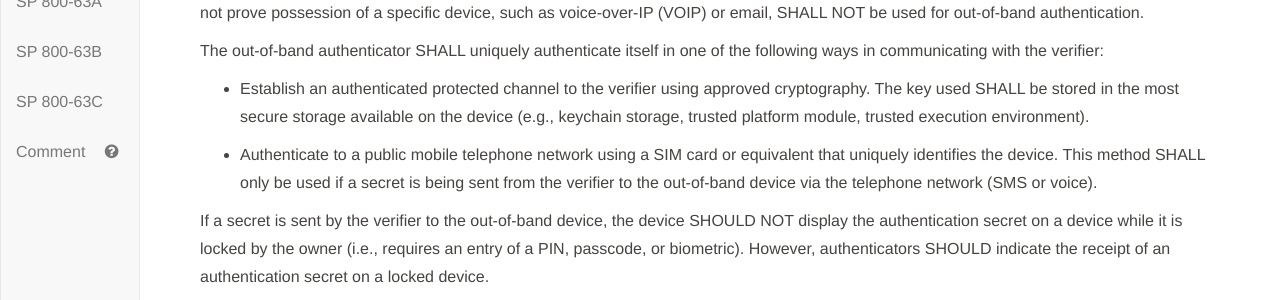
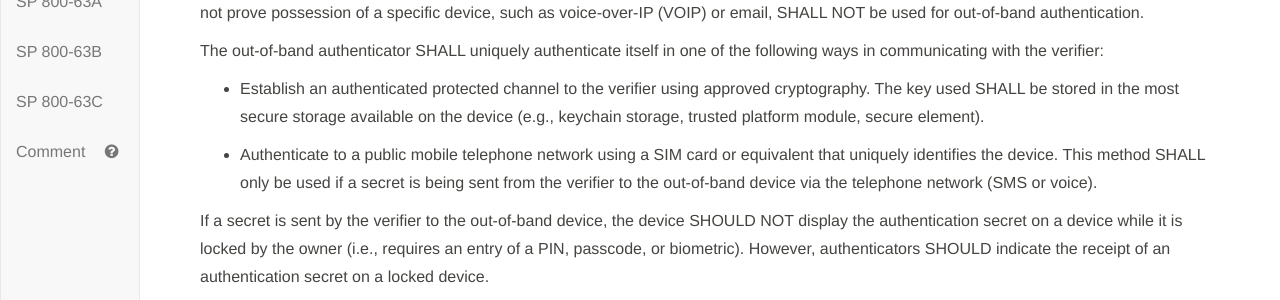
Before and after one commit to usnistgov/800-63-3, a Jekyll site: the page built from sp800-63b/sec5_authenticators.md, in a window 1280 px wide and 900 px high, scrolled down 3367 px. Shown: the part 180-480 px from the top of the window. Built offline with Jekyll 4.4.1, drawn with Linux system fonts in a browser that asks for light colours; our own code applies the rules of GitHub Pages for plain Markdown files.

Commit message:
Closes #548

```diff
--- a/sp800-63b/sec5_authenticators.md
+++ b/sp800-63b/sec5_authenticators.md
@@ -105,7 +105,7 @@ The out-of-band device SHOULD be uniquely addressable and communication over the
 
 The out-of-band authenticator SHALL uniquely authenticate itself in one of the following ways in communicating with the verifier:
 
-- Establish an authenticated protected channel to the verifier using approved cryptography. The key used SHALL be stored in the most secure storage available on the device (e.g., keychain storage, trusted platform module, trusted execution environment).
+- Establish an authenticated protected channel to the verifier using approved cryptography. The key used SHALL be stored in the most secure storage available on the device (e.g., keychain storage, trusted platform module, secure element).
 
 - Authenticate to a public mobile telephone network using a SIM card or equivalent that uniquely identifies the device. This method SHALL only be used if a secret is being sent from the verifier to the out-of-band device via the telephone network (SMS or voice).
 
```
